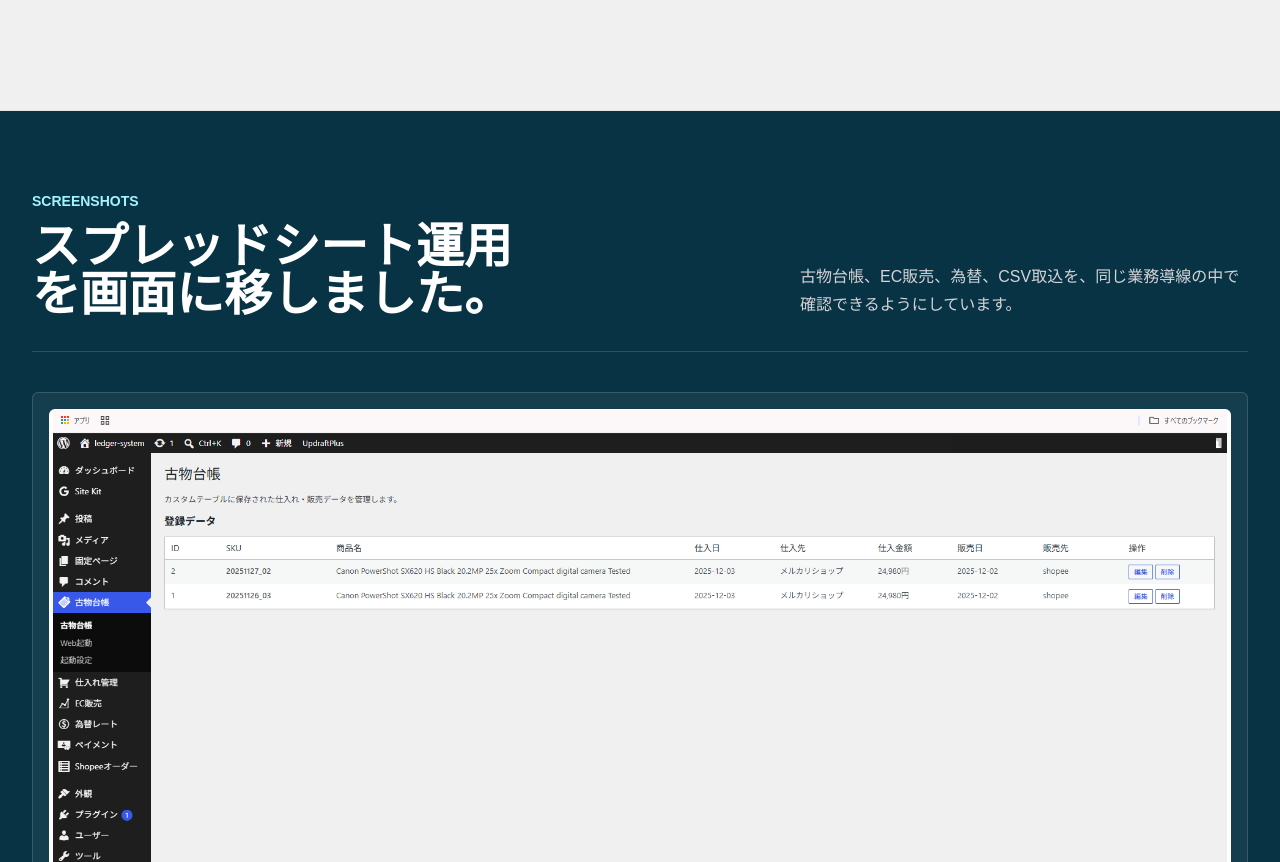
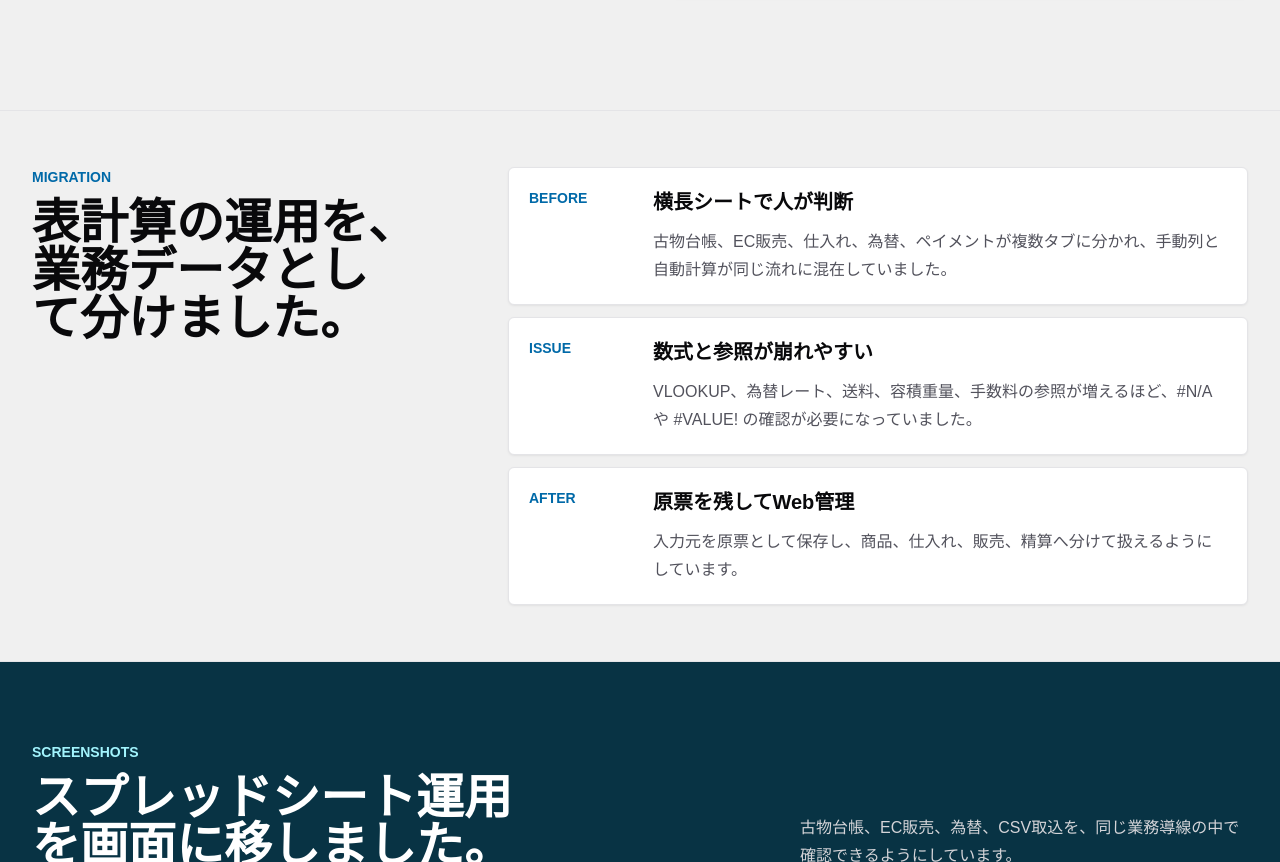
Before and after one commit to muu-ima/portfolio, a Next.js app: page /works/kobutsu-ledger-system in a window 1280 px wide. Shown: the part 657-1519 px from the top of the page. Built offline with nearby package versions, Linux system fonts and the light colour scheme; a web font is replaced by a local one.

Commit message:
Show ledger spreadsheet migration

```diff
--- a/app/works/kobutsu-ledger-system/page.tsx
+++ b/app/works/kobutsu-ledger-system/page.tsx
@@ -36,6 +36,27 @@ const architecture = [
 ];
 
 const stack = ["Next.js 16", "React 19", "TypeScript", "WordPress", "REST API", "Docker", "MySQL"];
+
+const migrationPoints = [
+  {
+    label: "Before",
+    title: "横長シートで人が判断",
+    description:
+      "古物台帳、EC販売、仕入れ、為替、ペイメントが複数タブに分かれ、手動列と自動計算が同じ流れに混在していました。",
+  },
+  {
+    label: "Issue",
+    title: "数式と参照が崩れやすい",
+    description:
+      "VLOOKUP、為替レート、送料、容積重量、手数料の参照が増えるほど、#N/A や #VALUE! の確認が必要になっていました。",
+  },
+  {
+    label: "After",
+    title: "原票を残してWeb管理",
+    description:
+      "入力元を原票として保存し、商品、仕入れ、販売、精算へ分けて扱えるようにしています。",
+  },
+];
 
 const screenshots = [
   {
@@ -131,6 +152,39 @@ export default function KobutsuLedgerSystemPage() {
                   ),
                 )}
               </div>
+            </div>
+          </div>
+        </div>
+      </section>
+
+      <section className="border-b border-zinc-200 bg-[rgb(240,240,240)] px-5 py-14 sm:px-8">
+        <div className="mx-auto max-w-7xl">
+          <div className="grid gap-8 lg:grid-cols-[0.75fr_1.25fr] lg:items-start">
+            <div>
+              <p className="text-sm font-semibold uppercase tracking-normal text-sky-700">
+                Migration
+              </p>
+              <h2 className="mt-3 text-2xl font-semibold tracking-normal sm:text-5xl">
+                表計算の運用を、業務データとして分けました。
+              </h2>
+            </div>
+            <div className="grid gap-3">
+              {migrationPoints.map((item) => (
+                <article
+                  key={item.label}
+                  className="grid gap-3 rounded-md border border-zinc-200 bg-white p-4 shadow-sm shadow-zinc-950/5 sm:grid-cols-[7rem_1fr] sm:p-5"
+                >
+                  <p className="text-sm font-semibold uppercase tracking-normal text-sky-700">
+                    {item.label}
+                  </p>
+                  <div>
+                    <h3 className="text-xl font-semibold tracking-normal">{item.title}</h3>
+                    <p className="mt-3 text-base leading-7 text-zinc-600">
+                      {item.description}
+                    </p>
+                  </div>
+                </article>
+              ))}
             </div>
           </div>
         </div>
```
Also changed, not shown: 1 other file (tests, documents, lock files or other folders).
